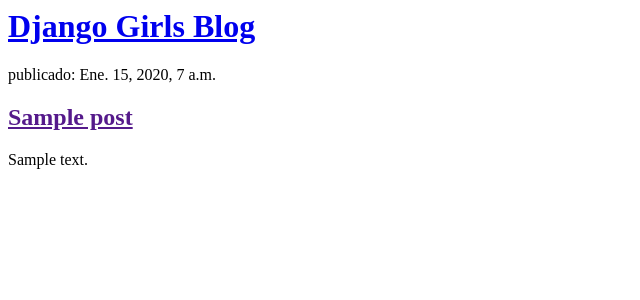
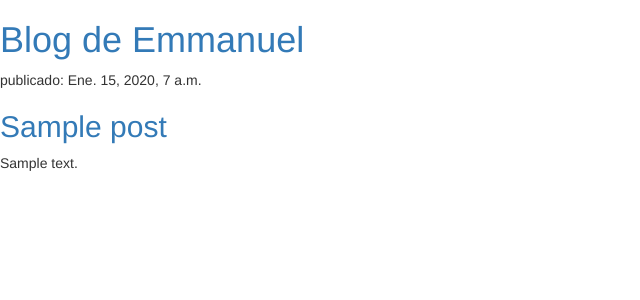
Before and after one commit to deyzersb/my-first-blog, a Django app: page / in a window 1280 px wide. Shown: the top 300 px of the page, without its empty margins (0-640 px from the left). Run offline with Django 3.2, Linux system fonts and the light colour scheme; tables that the repository leaves empty hold one stand-in row (values such as "Sample post"); some libraries are stand-ins or nearby versions.

Commit message:
Agregando Bootstrap por primera vez

```diff
--- a/blog/templates/blog/post_list.html
+++ b/blog/templates/blog/post_list.html
@@ -1,5 +1,12 @@
+<html>
+<head>
+    <title>Blog de Emmanuel</title>
+    <link rel="stylesheet" href="//maxcdn.bootstrapcdn.com/bootstrap/3.2.0/css/bootstrap.min.css">
+    <link rel="stylesheet" href="//maxcdn.bootstrapcdn.com/bootstrap/3.2.0/css/bootstrap-theme.min.css">
+</head>
+<body>
 <div>
-    <h1><a href="/">Django Girls Blog</a></h1>
+    <h1><a href="/">Blog de Emmanuel</a></h1>
 </div>
 
 {% for post in posts %}
@@ -9,3 +16,6 @@
         <p>{{ post.text|linebreaksbr }}</p>
     </div>
 {% endfor %}
+
+</body>
+</html>
```
